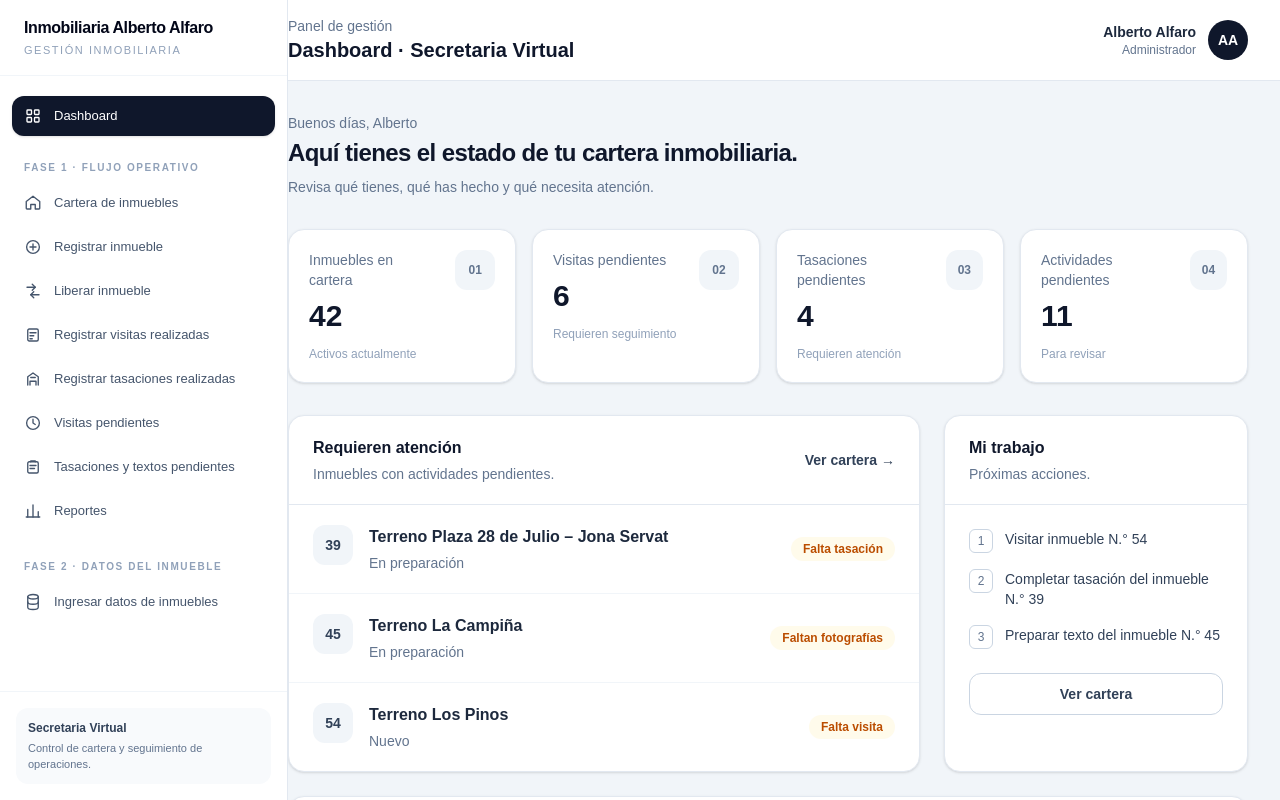
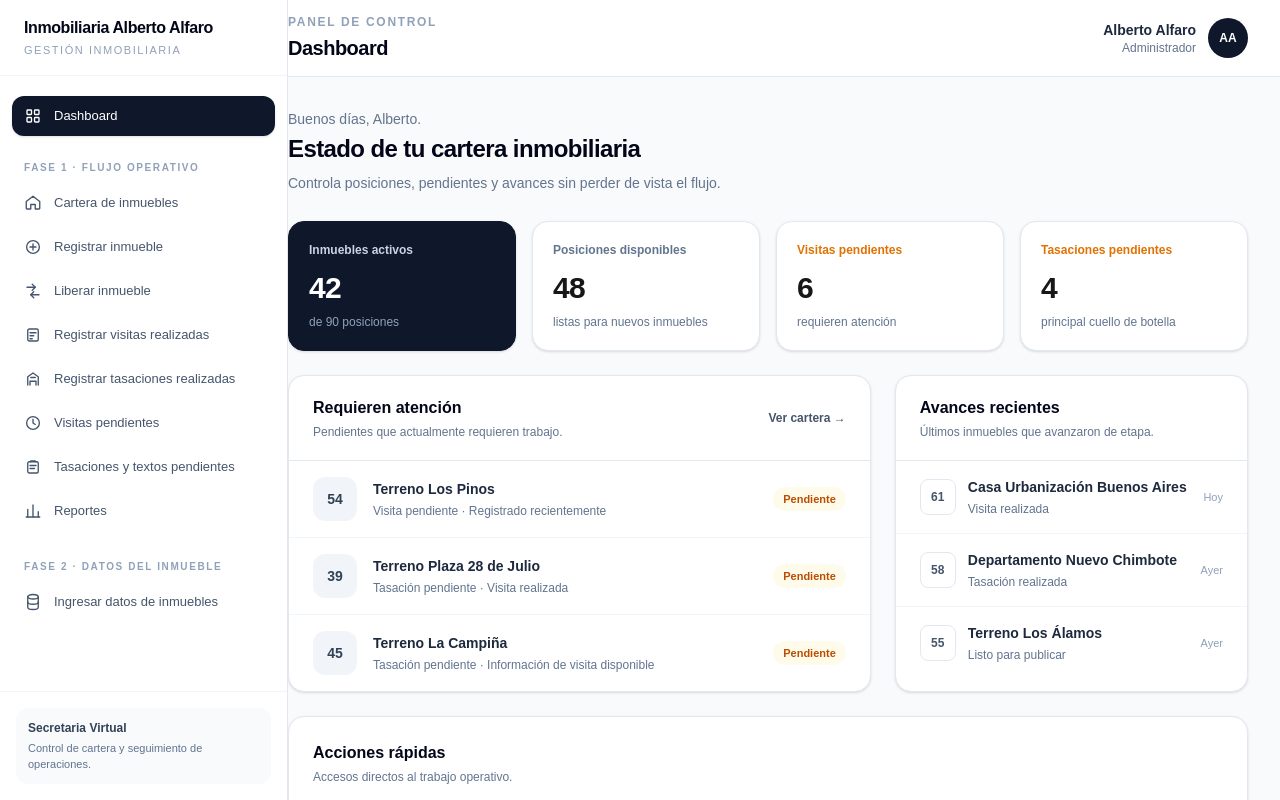
Before and after one commit to cpumaricramoori01-projx/inmobiliaria-alfaro, a Next.js app: page / in a window 1280 px wide. Shown: the top 800 px of the page. Built offline with nearby package versions, Linux system fonts and the light colour scheme.

Commit message:
Refactorizar dashboard operativo

```diff
--- a/app/page.tsx
+++ b/app/page.tsx
@@ -1,122 +1,9 @@
-const resumen = [
-  { titulo: "Inmuebles en cartera", valor: "42", detalle: "Activos actualmente", icono: "01" },
-  { titulo: "Visitas pendientes", valor: "6", detalle: "Requieren seguimiento", icono: "02" },
-  { titulo: "Tasaciones pendientes", valor: "4", detalle: "Requieren atención", icono: "03" },
-  { titulo: "Actividades pendientes", valor: "11", detalle: "Para revisar", icono: "04" },
-];
-
-const pendientes = [
-  { numero: "39", nombre: "Terreno Plaza 28 de Julio – Jona Servat", estado: "En preparación", pendiente: "Falta tasación" },
-  { numero: "45", nombre: "Terreno La Campiña", estado: "En preparación", pendiente: "Faltan fotografías" },
-  { numero: "54", nombre: "Terreno Los Pinos", estado: "Nuevo", pendiente: "Falta visita" },
-];
-
-const tareas = [
-  "Visitar inmueble N.° 54",
-  "Completar tasación del inmueble N.° 39",
-  "Preparar texto del inmueble N.° 45",
-];
-
-export default function Home() {
-  return (
-    <main className="min-h-screen bg-slate-100">
-      <header className="border-b border-slate-200 bg-white">
-        <div className="flex min-h-20 items-center justify-between px-6 lg:px-8">
-          <div>
-            <p className="text-sm text-slate-500">Panel de gestión</p>
-            <h1 className="text-xl font-bold text-slate-900">Dashboard · Secretaria Virtual</h1>
-          </div>
-          <div className="flex items-center gap-3">
-            <div className="hidden text-right sm:block">
-              <p className="text-sm font-semibold text-slate-800">Alberto Alfaro</p>
-              <p className="text-xs text-slate-500">Administrador</p>
-            </div>
-            <div className="flex h-10 w-10 items-center justify-center rounded-full bg-slate-900 text-sm font-bold text-white">AA</div>
-          </div>
-        </div>
-      </header>
-
-      <div className="p-6 lg:p-8">
-        <div className="mb-8">
-          <p className="text-sm font-medium text-slate-500">Buenos días, Alberto</p>
-          <h2 className="mt-1 text-2xl font-bold tracking-tight text-slate-900">Aquí tienes el estado de tu cartera inmobiliaria.</h2>
-          <p className="mt-2 text-sm text-slate-500">Revisa qué tienes, qué has hecho y qué necesita atención.</p>
-        </div>
-
-        <div className="grid gap-4 sm:grid-cols-2 xl:grid-cols-4">
-          {resumen.map((item) => (
-            <div key={item.titulo} className="rounded-2xl border border-slate-200 bg-white p-5 shadow-sm">
-              <div className="flex items-start justify-between gap-4">
-                <div>
-                  <p className="text-sm font-medium text-slate-500">{item.titulo}</p>
-                  <p className="mt-2 text-3xl font-bold text-slate-900">{item.valor}</p>
-                </div>
-                <div className="flex h-10 w-10 items-center justify-center rounded-xl bg-slate-100 text-xs font-bold text-slate-500">{item.icono}</div>
-              </div>
-              <p className="mt-3 text-xs text-slate-400">{item.detalle}</p>
-            </div>
-          ))}
-        </div>
-
-        <div className="mt-8 grid gap-6 xl:grid-cols-3">
-          <section className="rounded-2xl border border-slate-200 bg-white shadow-sm xl:col-span-2">
-            <div className="flex items-center justify-between border-b border-slate-200 px-6 py-5">
-              <div>
-                <h3 className="font-bold text-slate-900">Requieren atención</h3>
-                <p className="mt-1 text-sm text-slate-500">Inmuebles con actividades pendientes.</p>
-              </div>
-              <a href="/cartera" className="text-sm font-semibold text-slate-700 hover:text-slate-950">Ver cartera →</a>
-            </div>
-            <div className="divide-y divide-slate-100">
-              {pendientes.map((item) => (
-                <div key={item.numero} className="flex flex-col gap-3 px-6 py-5 sm:flex-row sm:items-center sm:justify-between">
-                  <div className="flex items-start gap-4">
-                    <div className="flex h-10 w-10 shrink-0 items-center justify-center rounded-xl bg-slate-100 text-sm font-bold text-slate-700">{item.numero}</div>
-                    <div>
-                      <p className="font-semibold text-slate-800">{item.nombre}</p>
-                      <p className="mt-1 text-sm text-slate-500">{item.estado}</p>
-                    </div>
-                  </div>
-                  <span className="w-fit rounded-full bg-amber-50 px-3 py-1 text-xs font-semibold text-amber-700">{item.pendiente}</span>
-                </div>
-              ))}
-            </div>
-          </section>
-
-          <section className="rounded-2xl border border-slate-200 bg-white shadow-sm">
-            <div className="border-b border-slate-200 px-6 py-5">
-              <h3 className="font-bold text-slate-900">Mi trabajo</h3>
-              <p className="mt-1 text-sm text-slate-500">Próximas acciones.</p>
-            </div>
-            <div className="p-6">
-              <div className="space-y-4">
-                {tareas.map((tarea, index) => (
-                  <div key={tarea} className="flex gap-3">
-                    <div className="flex h-6 w-6 shrink-0 items-center justify-center rounded-md border border-slate-300 text-xs text-slate-500">{index + 1}</div>
-                    <p className="text-sm leading-5 text-slate-700">{tarea}</p>
-                  </div>
-                ))}
-              </div>
-              <a href="/cartera" className="mt-6 block rounded-xl border border-slate-300 px-4 py-2.5 text-center text-sm font-semibold text-slate-700 hover:bg-slate-50">Ver cartera</a>
-            </div>
-          </section>
-        </div>
-
-        <section className="mt-6 rounded-2xl border border-slate-200 bg-white p-6 shadow-sm">
-          <div className="flex flex-col gap-2 sm:flex-row sm:items-center sm:justify-between">
-            <div>
-              <h3 className="font-bold text-slate-900">Acciones rápidas</h3>
-              <p className="mt-1 text-sm text-slate-500">Accede directamente a las tareas principales.</p>
-            </div>
-          </div>
-          <div className="mt-4 grid gap-3 sm:grid-cols-2 lg:grid-cols-4">
-            <a href="/cartera" className="rounded-xl border border-slate-200 p-4 hover:bg-slate-50"><p className="text-sm font-semibold">Cartera de inmuebles</p><p className="mt-1 text-xs text-slate-500">Consultar la cartera.</p></a>
-            <a href="/registrar-inmueble" className="rounded-xl border border-slate-200 p-4 hover:bg-slate-50"><p className="text-sm font-semibold">Registrar inmueble</p><p className="mt-1 text-xs text-slate-500">Incorporar un inmueble.</p></a>
-            <a href="/registrar-visitas" className="rounded-xl border border-slate-200 p-4 hover:bg-slate-50"><p className="text-sm font-semibold">Registrar visita</p><p className="mt-1 text-xs text-slate-500">Registrar una visita realizada.</p></a>
-            <a href="/registrar-tasaciones" className="rounded-xl border border-slate-200 p-4 hover:bg-slate-50"><p className="text-sm font-semibold">Registrar tasación</p><p className="mt-1 text-xs text-slate-500">Registrar una tasación realizada.</p></a>
-          </div>
-        </section>
-      </div>
-    </main>
-  );
-}
+const resumen=[{titulo:"Inmuebles activos",valor:"42",detalle:"de 90 posiciones",dark:true},{titulo:"Posiciones disponibles",valor:"48",detalle:"listas para nuevos inmuebles"},{titulo:"Visitas pendientes",valor:"6",detalle:"requieren atención",warn:true},{titulo:"Tasaciones pendientes",valor:"4",detalle:"principal cuello de botella",warn:true}];
+const atencion=[{numero:"54",nombre:"Terreno Los Pinos",etapa:"Visita pendiente",detalle:"Registrado recientemente"},{numero:"39",nombre:"Terreno Plaza 28 de Julio",etapa:"Tasación pendiente",detalle:"Visita realizada"},{numero:"45",nombre:"Terreno La Campiña",etapa:"Tasación pendiente",detalle:"Información de visita disponible"}];
+const recientes=[{numero:"61",nombre:"Casa Urbanización Buenos Aires",etapa:"Visita realizada",fecha:"Hoy"},{numero:"58",nombre:"Departamento Nuevo Chimbote",etapa:"Tasación realizada",fecha:"Ayer"},{numero:"55",nombre:"Terreno Los Álamos",etapa:"Listo para publicar",fecha:"Ayer"}];
+export default function Home(){return <main className="min-h-screen bg-slate-50"><header className="border-b border-slate-200 bg-white"><div className="flex min-h-[76px] items-center justify-between px-6 lg:px-8"><div><p className="text-xs font-semibold uppercase tracking-[0.14em] text-slate-400">Panel de control</p><h1 className="mt-1 text-xl font-bold tracking-tight text-slate-950">Dashboard</h1></div><div className="flex items-center gap-3"><div className="hidden text-right sm:block"><p className="text-sm font-semibold text-slate-800">Alberto Alfaro</p><p className="text-xs text-slate-500">Administrador</p></div><div className="flex h-10 w-10 items-center justify-center rounded-full bg-slate-900 text-xs font-bold text-white">AA</div></div></div></header>
+<div className="p-6 lg:p-8"><div className="mb-7"><p className="text-sm font-medium text-slate-500">Buenos días, Alberto.</p><h2 className="mt-1 text-2xl font-bold tracking-tight text-slate-950">Estado de tu cartera inmobiliaria</h2><p className="mt-2 text-sm text-slate-500">Controla posiciones, pendientes y avances sin perder de vista el flujo.</p></div>
+<div className="grid gap-4 sm:grid-cols-2 xl:grid-cols-4">{resumen.map(x=><div key={x.titulo} className={`rounded-2xl border p-5 shadow-sm ${x.dark?"border-slate-900 bg-slate-900 text-white":"border-slate-200 bg-white"}`}><p className={`text-xs font-semibold ${x.dark?"text-slate-300":x.warn?"text-amber-600":"text-slate-500"}`}>{x.titulo}</p><p className="mt-3 text-3xl font-bold tracking-tight">{x.valor}</p><p className={`mt-2 text-xs ${x.dark?"text-slate-400":"text-slate-500"}`}>{x.detalle}</p></div>)}</div>
+<div className="mt-6 grid gap-6 xl:grid-cols-[1.65fr_1fr]"><section className="overflow-hidden rounded-2xl border border-slate-200 bg-white shadow-sm"><div className="flex items-center justify-between border-b border-slate-200 px-6 py-5"><div><h3 className="font-bold text-slate-950">Requieren atención</h3><p className="mt-1 text-xs text-slate-500">Pendientes que actualmente requieren trabajo.</p></div><a href="/cartera" className="text-xs font-semibold text-slate-600 hover:text-slate-950">Ver cartera →</a></div><div className="divide-y divide-slate-100">{atencion.map(x=><div key={x.numero} className="flex items-center justify-between gap-4 px-6 py-4"><div className="flex min-w-0 items-center gap-4"><div className="flex h-11 w-11 shrink-0 items-center justify-center rounded-xl bg-slate-100 text-sm font-bold text-slate-700">{x.numero}</div><div className="min-w-0"><p className="truncate text-sm font-semibold text-slate-800">{x.nombre}</p><p className="mt-1 text-xs text-slate-500">{x.etapa} · {x.detalle}</p></div></div><span className="rounded-full bg-amber-50 px-2.5 py-1 text-[11px] font-semibold text-amber-700">Pendiente</span></div>)}</div></section>
+<section className="overflow-hidden rounded-2xl border border-slate-200 bg-white shadow-sm"><div className="border-b border-slate-200 px-6 py-5"><h3 className="font-bold text-slate-950">Avances recientes</h3><p className="mt-1 text-xs text-slate-500">Últimos inmuebles que avanzaron de etapa.</p></div><div className="divide-y divide-slate-100">{recientes.map(x=><div key={x.numero} className="flex items-center gap-3 px-6 py-4"><div className="flex h-9 w-9 shrink-0 items-center justify-center rounded-lg border border-slate-200 text-xs font-bold text-slate-600">{x.numero}</div><div className="min-w-0 flex-1"><p className="truncate text-sm font-semibold text-slate-800">{x.nombre}</p><p className="mt-1 text-xs text-slate-500">{x.etapa}</p></div><span className="text-[11px] text-slate-400">{x.fecha}</span></div>)}</div></section></div>
+<section className="mt-6 rounded-2xl border border-slate-200 bg-white p-6 shadow-sm"><h3 className="font-bold text-slate-950">Acciones rápidas</h3><p className="mt-1 text-xs text-slate-500">Accesos directos al trabajo operativo.</p><div className="mt-4 grid gap-3 sm:grid-cols-2 lg:grid-cols-4">{[["/registrar-inmueble","Registrar inmueble","Asignar una posición disponible."],["/visitas-pendientes","Visitas pendientes","Ver los pendientes actuales."],["/tasaciones-textos-pendientes","Tasaciones y textos pendientes","Atender el cuello de botella."],["/liberar-inmuebles","Liberar inmueble","Cerrar una posición activa."]].map(x=><a key={x[0]} href={x[0]} className="rounded-xl border border-slate-200 p-4 transition hover:border-slate-300 hover:bg-slate-50"><p className="text-sm font-semibold text-slate-800">{x[1]}</p><p className="mt-1 text-xs text-slate-500">{x[2]}</p></a>)}</div></section></div></main>}
```
